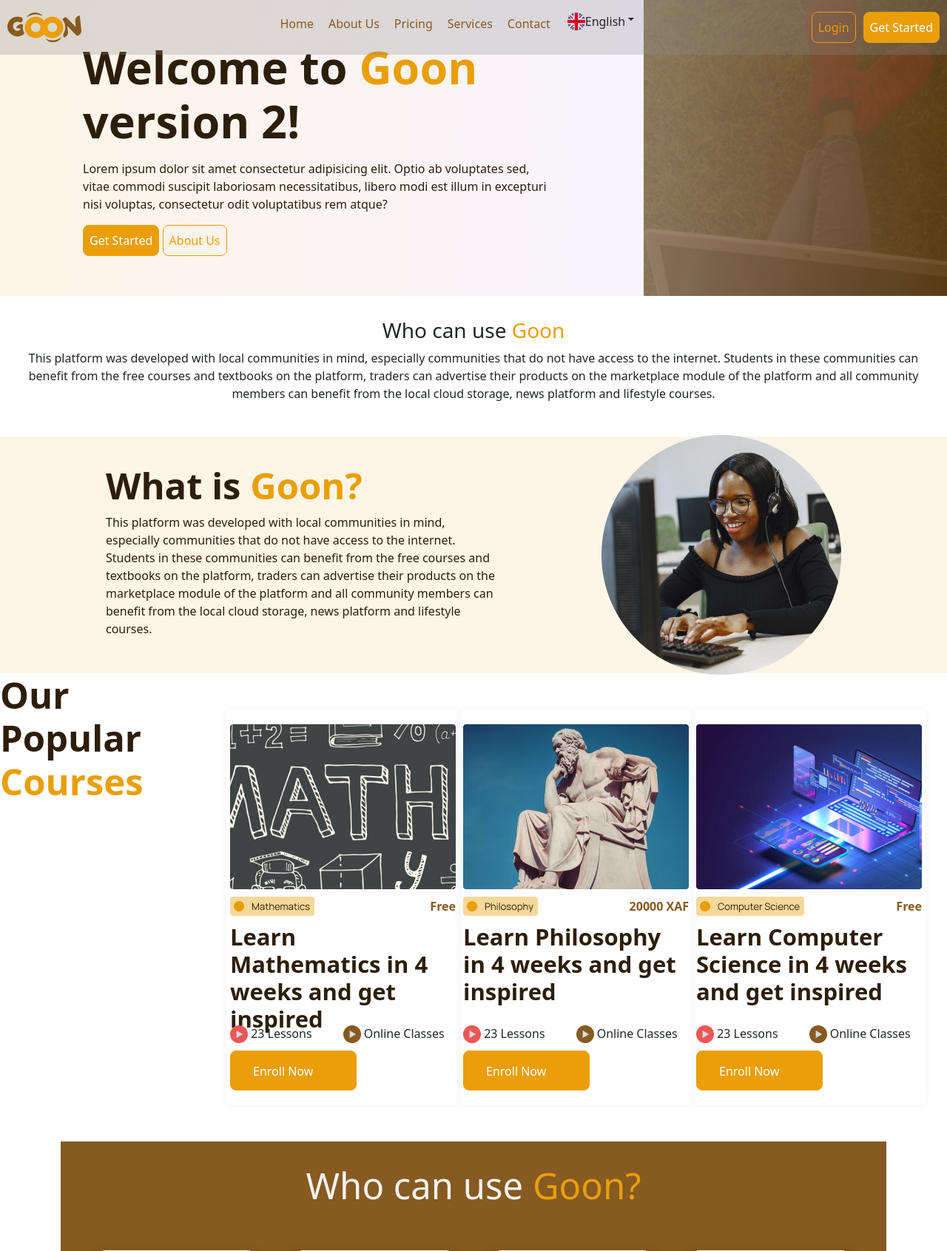
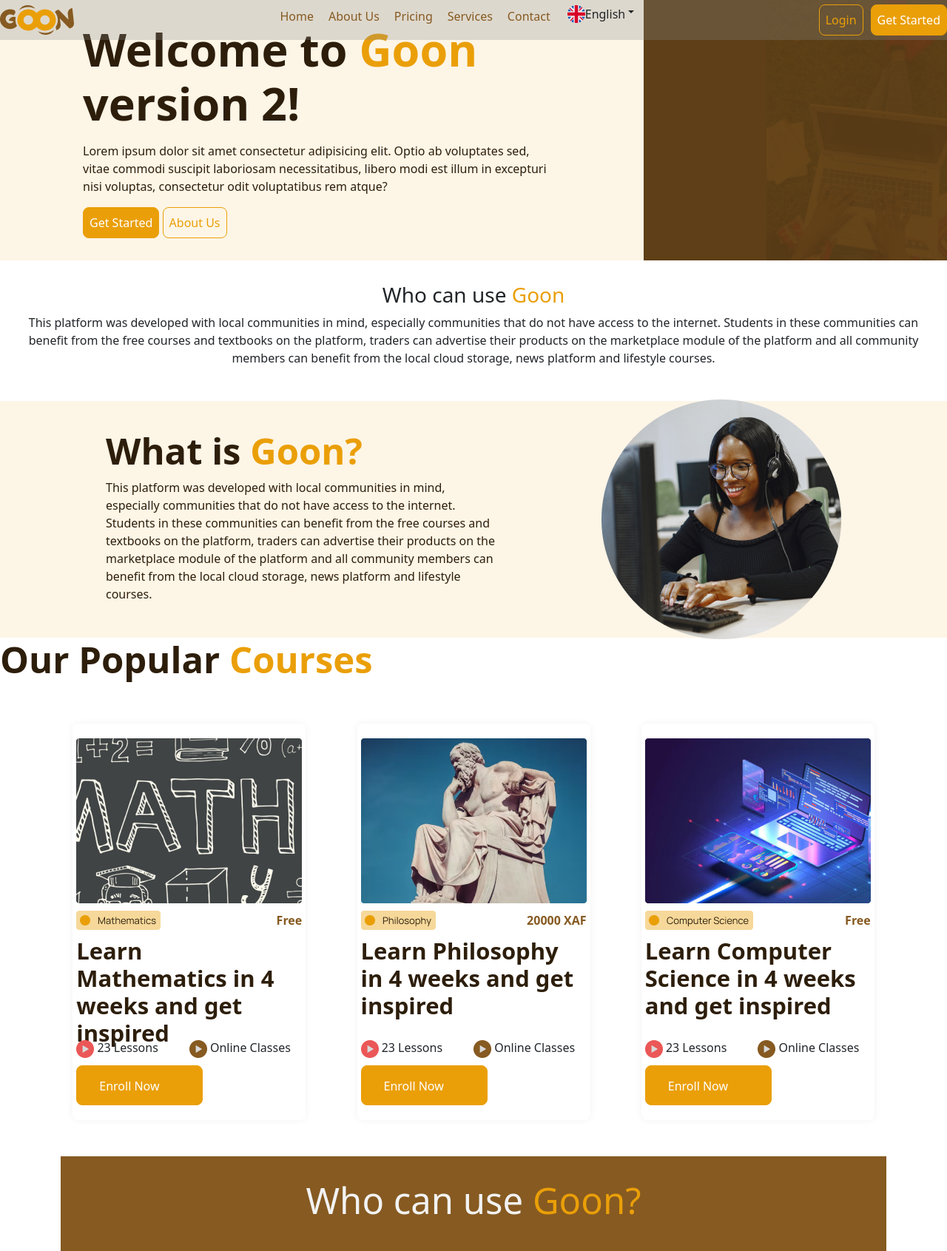
Before and after one commit to FonsahPageo/figma-design, a PHP site: page / in a window 1280 px wide. Shown: the top 1691 px of the page at 74% size. Run offline with PHP 8.4, Linux system fonts and the light colour scheme.

Commit message:
work update

```diff
--- a/index.html
+++ b/index.html
@@ -60,7 +60,6 @@
     <section class="section-3">
         <div>
         <h3>Our Popular <span class="goon-span">Courses</span></h3>
-
         </div>
         <div class="section-3-content">
             <div class="course">
--- a/styles/header.css
+++ b/styles/header.css
@@ -2,7 +2,7 @@
     display: flex;
     align-items: center;
     justify-content: space-between;
-    padding: 10px;
+    /* padding: 10px; */
 }
 
 
--- a/styles/style.css
+++ b/styles/style.css
@@ -13,32 +13,33 @@ li{
 
 .main-header{
     position: fixed;
-    /* top: 0; */
-    z-index: 100;
     width: 100%;
     background-color: #8b8b8b47;
 }
 
 .section-1{
-    width: 100vw;
-    height: 50vh;
-    background-image: linear-gradient(to right, rgb(250 244 255), rgb(94 63 23)), url(/images/image2.png);
-    background-position: top right;
+    width: 100%;
+    height: 50%;
+    background: url(/images/image2.png);
+    background-color: #5E3F17;
+    background-position: right;
     background-repeat: no-repeat;
     background-blend-mode: overlay;
+    background-size: contain;
 }
 
 .welcome{
-    height: 50vh;
-    width: 68vw;
+    width: 68%;
+    height: 50%;
     padding-left: 112px;
     padding-right: 126px;
-    background: linear-gradient(to left, rgb(250 244 255), rgb(253, 245, 230));
+    background: rgb(253, 245, 230);
     display: flex;
     flex-wrap: nowrap;
     flex-direction: column;
     align-items: flex-start;
     justify-content: center;
+    padding-block: 30px;
 }
 
 .goon-2{
@@ -149,23 +117,6 @@ li{
     font-size: 16px;
     line-height: 150%;
     color: #2D1E0B;
-}
-
-.vector-11{
-    /* position: absolute; */
-    width: 1330.5px;
-    height: 719px;
-    left: 18px;
-    top: -86.5px;
-    border: 1px dashed #A46F06;
-    border-radius: 500px;
-}
-
-.section-3{
-    display: flex;
-    /* width: 100%; */
-    flex-direction: row;
-    justify-content: space-between;
 }
 
 .section-3 h3{
```
Also changed, not shown: other parts of styles/style.css (+0 -37 lines), styles/courses.css (+20 -17 lines).
